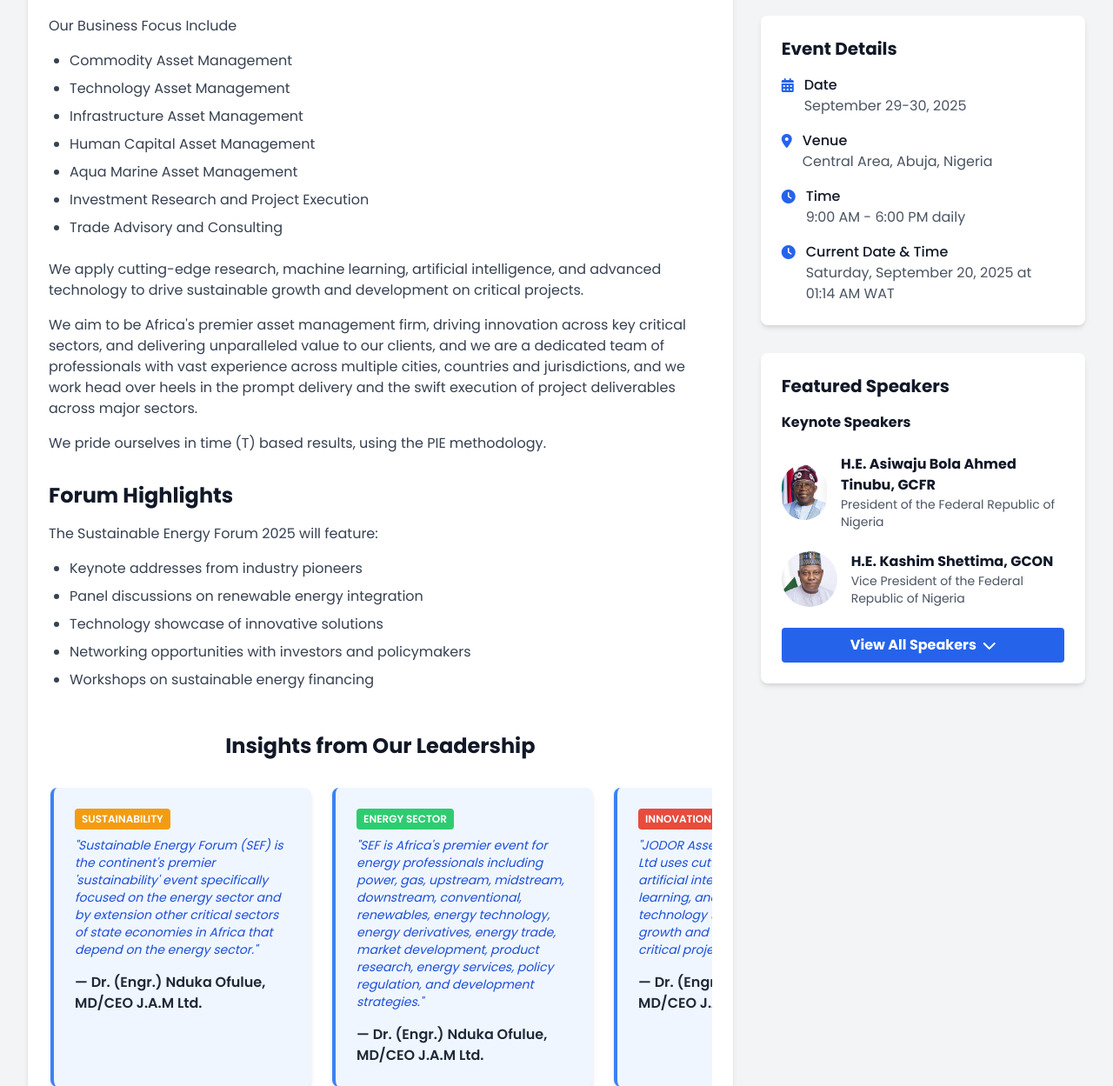
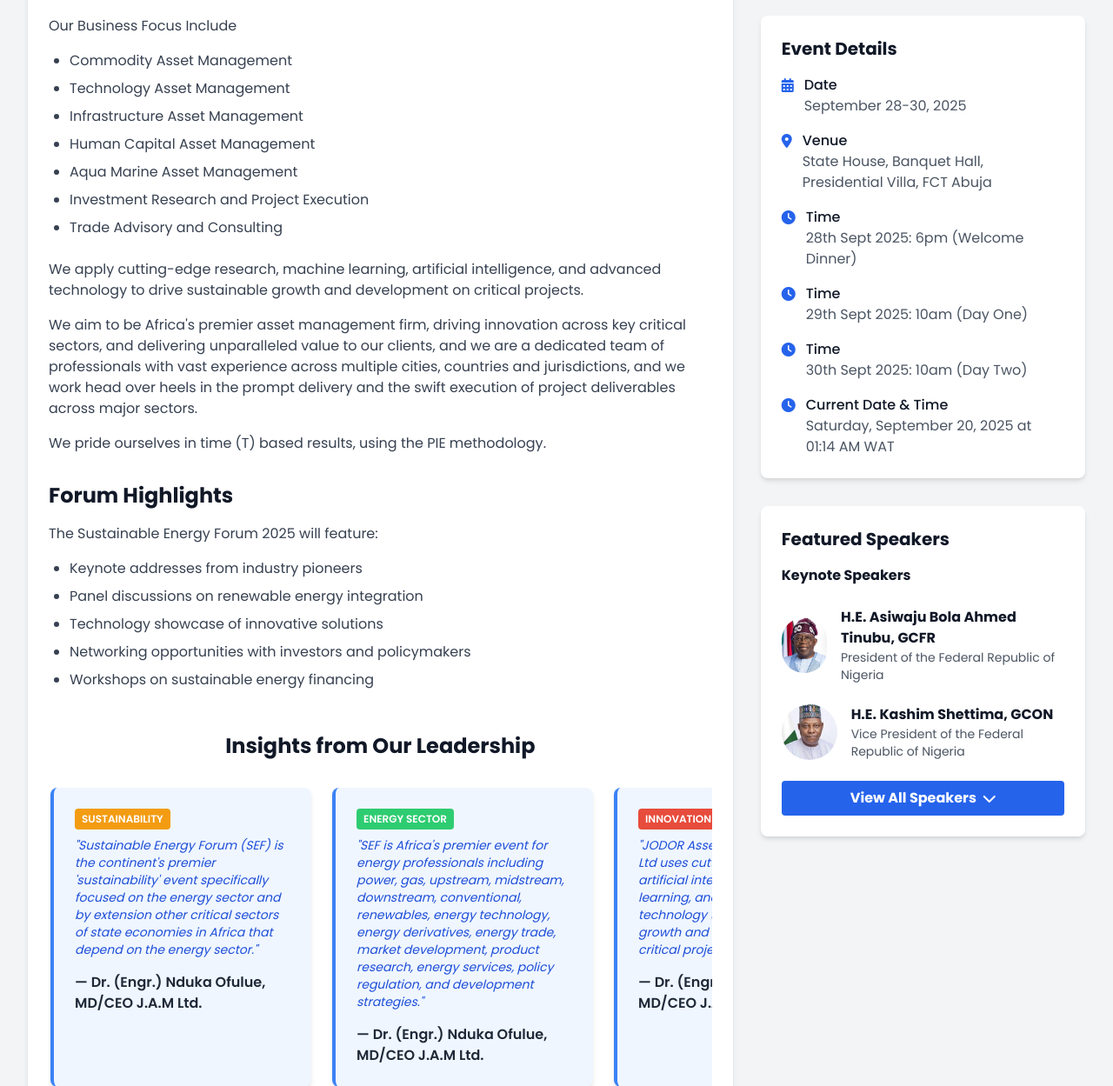
Before and after one commit to IbroDante/reginfo, a Flask app: page / in a window 1280 px wide. Shown: the part 1640-2889 px from the top of the page at 87% size. Run offline with Flask 3, Linux system fonts and the light colour scheme; some libraries are stand-ins or nearby versions.

Commit message:
commit on index

```diff
--- a/templates/index.html
+++ b/templates/index.html
@@ -289,7 +289,7 @@
     <div class="header-gradient text-white text-sm py-2 px-4">
         <div class="max-w-7xl mx-auto flex justify-between items-center">
             <div class="flex items-center space-x-4">
-                <span><i class="fas fa-clock mr-1"></i> September 29-30, 2025</span>
+                <span><i class="fas fa-clock mr-1"></i> September 28-30, 2025</span>
                 <span><i class="fas fa-map-marker-alt mr-1"></i> Abuja, Nigeria</span>
             </div>
             <div class="flex items-center space-x-4">
@@ -509,7 +509,7 @@
                 Register for the Sustainable Energy Forum (SEF-2025).
             </p>
             <p class="text-xl md:text-2xl text-gray-300 mb-8 max-w-3xl mx-auto">
-                Date: 29-30th September, 2025. Click on the button below and start your journey towards a sustainable future.
+                Date: 28-30th September, 2025. Click on the button below and start your journey towards a sustainable future.
             </p>
             <div class="flex flex-col sm:flex-row justify-center gap-4">
                 <a href="{{ url_for('register') }}" class="bg-blue-600 hover:bg-blue-700 text-white font-bold py-3 px-8 rounded cta-button">
@@ -982,22 +982,38 @@
                             <i class="fas fa-calendar-alt text-blue-600 mt-1 mr-3"></i>
                             <div>
                                 <h4 class="font-medium text-gray-900">Date</h4>
-                                <p class="text-gray-600">September 29-30, 2025</p>
+                                <p class="text-gray-600">September 28-30, 2025</p>
                             </div>
                         </div>
                         <div class="flex items-start">
                             <i class="fas fa-map-marker-alt text-blue-600 mt-1 mr-3"></i>
                             <div>
                                 <h4 class="font-medium text-gray-900">Venue</h4>
-                                <p class="text-gray-600">Central Area, Abuja, Nigeria</p>
+                                <p class="text-gray-600">State House, Banquet Hall, Presidential Villa, FCT Abuja</p>
                             </div>
                         </div>
                         <div class="flex items-start">
                             <i class="fas fa-clock text-blue-600 mt-1 mr-3"></i>
                             <div>
                                 <h4 class="font-medium text-gray-900">Time</h4>
-                                <p class="text-gray-600">9:00 AM - 6:00 PM daily</p>
+                                <p class="text-gray-600">28th Sept 2025: 6pm (Welcome Dinner) </p>
                             </div>
+                        </div>
+                        <div class="flex items-start">
+                            <i class="fas fa-clock text-blue-600 mt-1 mr-3"></i>
+
+                        <div>
+                            <h4 class="font-medium text-gray-900">Time</h4>
+                            <p class="text-gray-600">29th Sept 2025: 10am (Day One) </p>
+                        </div>
+                        </div>
+                        <div class="flex items-start">
+                            <i class="fas fa-clock text-blue-600 mt-1 mr-3"></i>
+
+                        <div>
+                            <h4 class="font-medium text-gray-900">Time</h4>
+                            <p class="text-gray-600">30th Sept 2025: 10am (Day Two) </p>
+                        </div>
                         </div>
                         <div class="flex items-start">
                             <i class="fas fa-clock text-blue-600 mt-1 mr-3"></i>
@@ -1214,7 +1230,7 @@
                             </div>
                             <br>
                             <div class="flex items-center">
-                                <img class="w-16 h-16 rounded-full object-cover mr-4" src="static/images/us.jpg" alt="Engr. Gbenga Komolafe" loading="lazy">
+                                <img class="w-16 h-16 rounded-full object-cover mr-4" src="static/images/us.jpg" alt="us" loading="lazy">
                                 <div>
                                     <h4 class="font-bold text-gray-900">H.E., The Ambassador of USA</h4>
                                     <p class="text-gray-600 text-sm">Richard M. Mills, Jr.</p>
@@ -1223,7 +1239,7 @@
                             </div>
                             <br>
                             <div class="flex items-center">
-                                <img class="w-16 h-16 rounded-full object-cover mr-4" src="static/images/elon.jpg" alt="Engr. Gbenga Komolafe" loading="lazy">
+                                <img class="w-16 h-16 rounded-full object-cover mr-4" src="static/images/elon.jpg" alt="elon" loading="lazy">
                                 <div>
                                     <h4 class="font-bold text-gray-900">Elon Musk (Tesla)</h4>
                                     <p class="text-gray-600 text-sm">CEO of Tesla and SpaceX, owner of X, and co-founder of Neuralink and The Boring Company</p>
@@ -1232,7 +1248,7 @@
                             </div>
                             <br>
                             <div class="flex items-center">
-                                <img class="w-16 h-16 rounded-full object-cover mr-4" src="static/images/russia.jpg" alt="Engr. Gbenga Komolafe" loading="lazy">
+                                <img class="w-16 h-16 rounded-full object-cover mr-4" src="static/images/russia.jpg" alt="russia" loading="lazy">
                                 <div>
                                     <h4 class="font-bold text-gray-900">H.E., The Ambassador of Russia</h4>
                                         <p class="text-gray-600 text-sm">Andrey Podyolyshev</p>
@@ -1242,7 +1258,7 @@
                             </div>
                             <br>
                             <div class="flex items-center">
-                                <img class="w-16 h-16 rounded-full object-cover mr-4" src="static/images/china.png" alt="Engr. Gbenga Komolafe" loading="lazy">
+                                <img class="w-16 h-16 rounded-full object-cover mr-4" src="static/images/china.png" alt="china" loading="lazy">
                                 <div>
                                     <h4 class="font-bold text-gray-900">H.E., The Ambassador of China</h4>
                                     <p class="text-gray-600 text-sm">Yu Dunhai</p>
```
